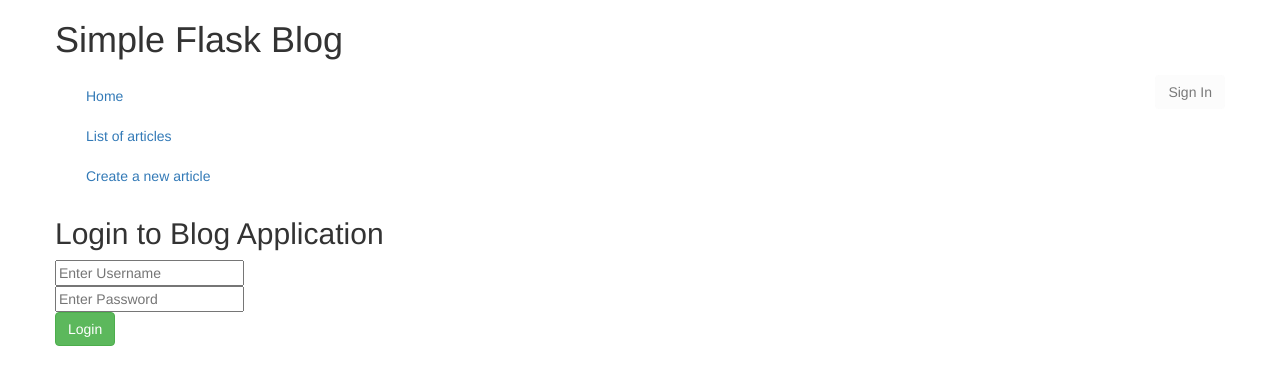
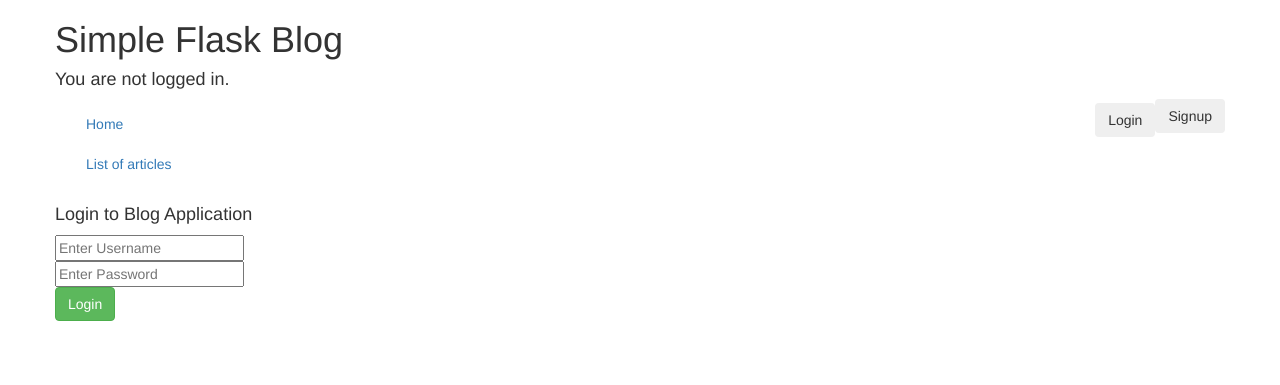
Before and after one commit to bandris342/Flask-blog, a Flask app: page /login in a window 1280 px wide. Shown: the top 385 px of the page. Run offline with Flask 2, Linux system fonts and the light colour scheme; some libraries are stand-ins or nearby versions.

Commit message:
Add @login_required in views.py

```diff
--- a/app/models.py
+++ b/app/models.py
@@ -6,6 +6,7 @@ db = SQLAlchemy()
 class Articles(db.Model):
     __tablename__ = "Articles"
     id = db.Column('article_id', db.Integer, primary_key=True, autoincrement=True)
+    author_id = db.Column('author', db.Integer, db.ForeignKey('User.id'))
     title = db.Column('title', db.String(300))
     description = db.Column('description', db.String(1000))
     created_at = db.Column('created_at', db.DateTime, default=db.func.current_timestamp())
--- a/app/templates/base.html
+++ b/app/templates/base.html
@@ -13,9 +13,31 @@
                     <h1 class="muted">Simple Flask Blog</h1>
                 </div>
 
-                <div class="span4 offset2" style="margin-top:15px;">
-                    <button class="btn pull-right" type="button" disabled="disabled">Sign In</button>
+
+                <div class="span4 offset2">
+                    {% if current_user.is_authenticated %}
+                        <h4>Hi {{ current_user.username }}!</h4>
+                    {% else %}
+                        <h4>You are not logged in.</h4>
+                    {% endif %}
                 </div>
+
+
+                   {% if current_user.is_authenticated %}
+                    <form action="{{ url_for('logout') }}" method="get">
+                       <button class="btn pull-right" type="submit"> Logout </button>
+                    </form>
+                   {% else %}
+                    <form action="{{ url_for('register') }}" method="get">
+                        <button class="btn pull-right" type="submit"> Signup </button>
+                    </form>
+                    <form action="{{ url_for('login') }}" method="get">
+                        <button class="btn pull-right" type="submit"> Login </button>
+                    </form>
+                   {% endif %}
+
+
+
             </div>
         </div>
 
@@ -31,9 +53,11 @@
                             <a href="{{ url_for('list') }}">List of articles</a>
                         </li>
 
+                        {% if current_user.is_authenticated %}
                         <li>
                             <a href="{{ url_for('create') }}">Create a new article</a>
                         </li>
+                        {% endif %}
 
                     </ul>
                 </div>
--- a/app/templates/login.html
+++ b/app/templates/login.html
@@ -2,9 +2,9 @@
 
 {% block content %}
   <form action="" method=post class="form-horizontal">
-    <h2>Login to Blog Application </h2>
     <div class="control-group">
         <div class="controls">
+        <h4>Login to Blog Application </h4>
           <input type="text" id="username" name="username" class="input-xlarge"
             placeholder="Enter Username" required>
         </div>
@@ -20,7 +20,18 @@
     <div class="control-group">
         <div class="controls">
           <button type="submit" class="btn btn-success">Login</button>
+      {% with messages = get_flashed_messages() %}
+        {% if messages %}
+        <ul class=flashes>
+            {% for message in messages %}
+                <li>{{ message }}</li>
+            {% endfor %}
+        </ul>
+        {% endif %}
+      {% endwith %}
+
         </div>
     </div>
+
   </form>
 {% endblock content %}
--- a/app/views.py
+++ b/app/views.py
@@ -18,19 +18,22 @@ def detail(post_id):
 	return render_template('detail.html', article = article)
 
 @app.route('/create', methods=['GET'])
+@login_required
 def create():
 	return render_template('create.html')
 
 @app.route('/addpost', methods=['POST'])
+@login_required
 def addpost():
 		title = request.form['title']
 		description = request.form['description']
-		post = Articles(title=title, description=description)
+		post = Articles(title=title, description=description, author_id=current_user.get_id())
 		db.session.add(post)
 		db.session.commit()
 		return render_template('detail.html', article=post)
 
 @app.route('/delete/<int:post_id>', methods=['GET'])
+@login_required
 def delete(post_id):
 	post = Articles.query.filter_by(id=post_id).first()
 	db.session.delete(post)
@@ -43,6 +46,9 @@ def register():
 	if request.method == 'GET':
 		return render_template('register.html')
 	user = User(username=request.form['username'], password=request.form['password'])
+	if db.session.query(User.id).filter_by(username=user.username).scalar() is not None:
+		flash('Username already exists', 'error')
+		return redirect(url_for('register'))
 	db.session.add(user)
 	db.session.commit()
 	flash('User successfully registered')
@@ -60,10 +66,10 @@ def login():
         flash('Username or Password is invalid' , 'error')
         return redirect(url_for('login'))
     login_user(registered_user)
-    flash('Logged in successfully')
     return redirect(request.args.get('next') or url_for('index'))
 
 @app.route('/logout')
+@login_required
 def logout():
     logout_user()
     return redirect(url_for('index'))
```
Also changed, not shown: app/templates/register.html (+10 -1 lines), Output.txt (added), app/articles.db.
